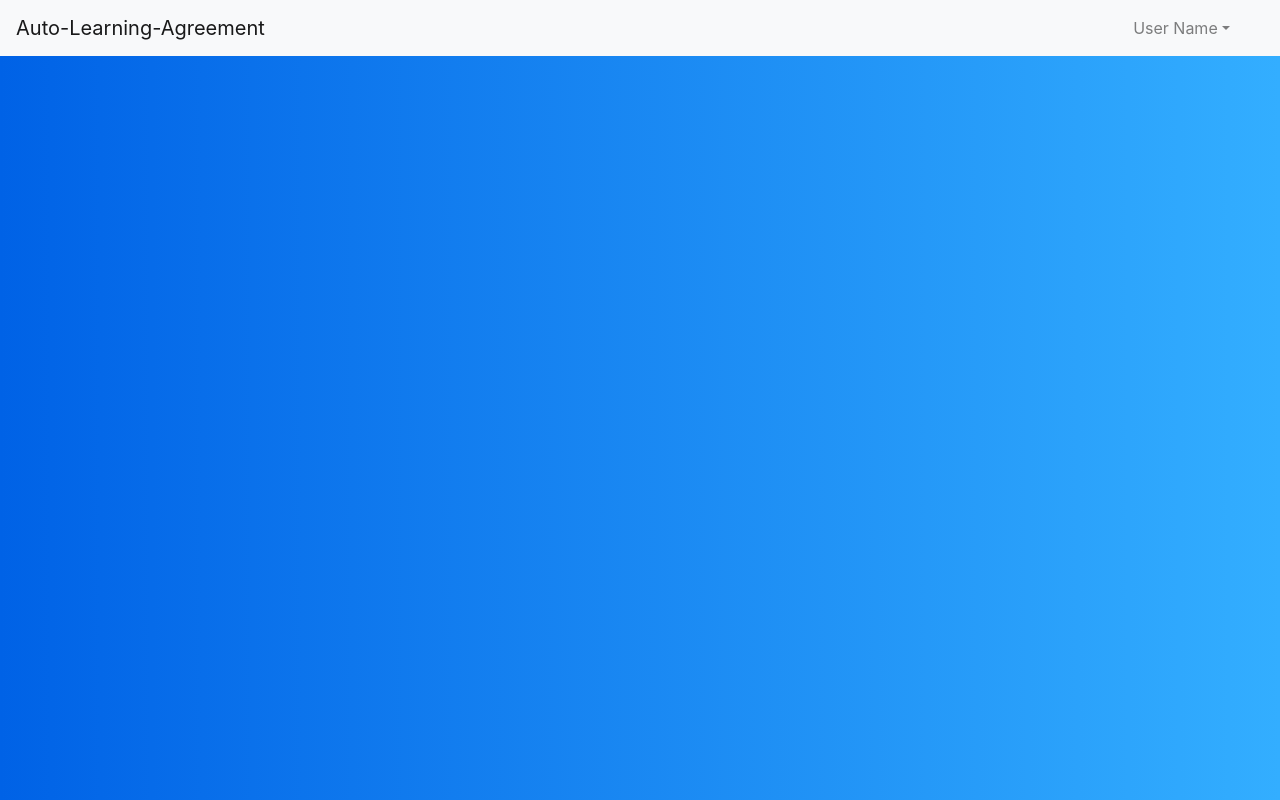
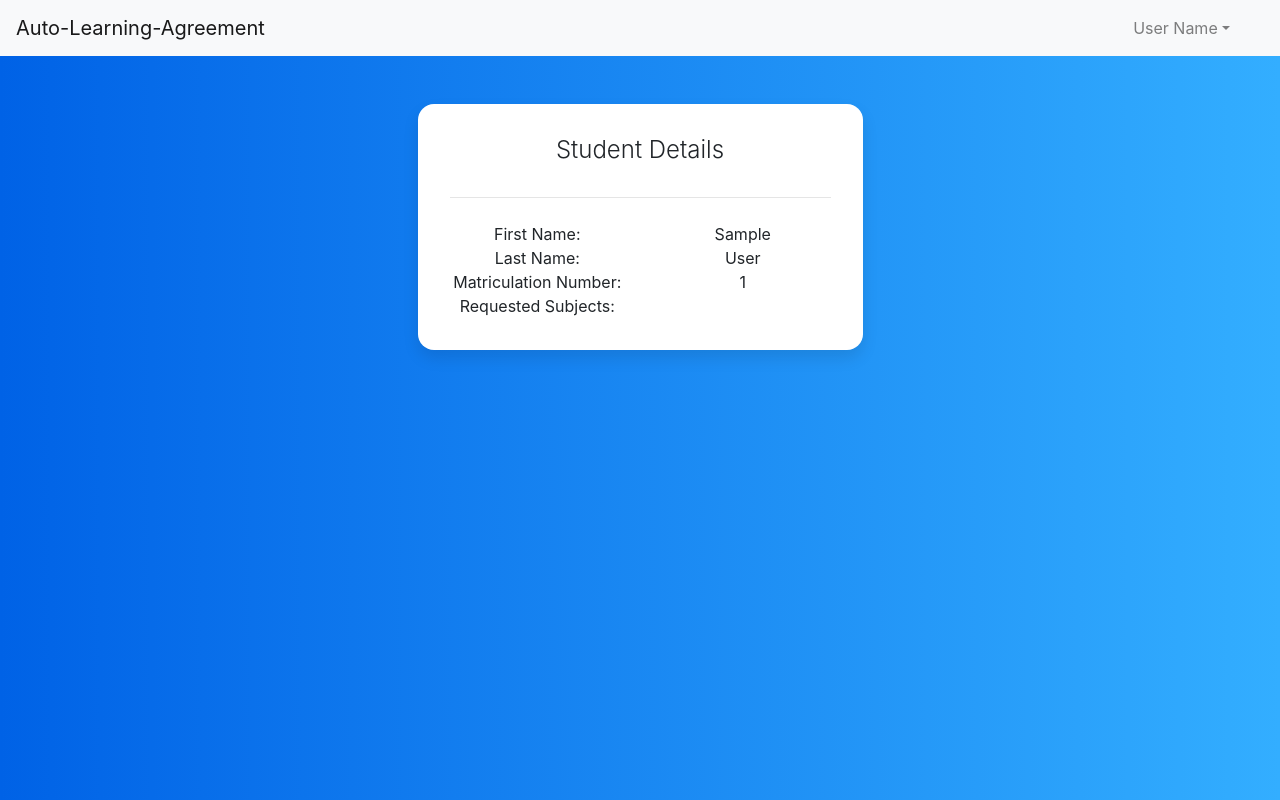
Before and after one commit to hegdemohan/ARP-Project, a React (Create React App) app: page /users in a window 1280 px wide. Built offline with nearby package versions, Linux system fonts and the light colour scheme; sample sign-in values are in the browser's storage.

Commit message:
Added UserComponent

```diff
--- a/package.json
+++ b/package.json
@@ -9,6 +9,7 @@
     "react": "^16.8.6",
     "react-bootstrap-table": "^4.3.1",
     "react-dom": "^16.8.6",
+    "react-history": "^0.18.2",
     "react-router": "^5.0.0",
     "react-router-dom": "^5.0.0",
     "react-scripts": "3.0.0"
--- a/src/components/pendingRequestComponent/PendingRequest.Component.js
+++ b/src/components/pendingRequestComponent/PendingRequest.Component.js
@@ -1,30 +1,79 @@
 import React, { Component } from "react";
 import { BootstrapTable, TableHeaderColumn } from "react-bootstrap-table";
 import "./PendingRequest.Component.css";
-import { Link } from "react-router-dom";
+import { Route, Link } from "react-router-dom";
+import UserComponent from "../userComponent/User.Component";
 
 class PendingRequestComponent extends Component {
+    studentSub = {};
     constructor(props) {
         super(props);
+        this.state = {
+
+        };
+
     }
+
     colFormatter = (cell, row) => {
-    return <Link to="/some/route">{cell}</Link>;
-  };
+        // const href = row.id;
+        // console.log(row);
+        return (
+            // console.log(row);
+            // < Link to={"/users/"} render={(props) => <UserComponent {...props} />}> open</Link >
+            // <Route
+            //     path={"/users" + row.id}
+            // render={(props) => <UserComponent {...props} />}
+            // />
+            <Route render={({ history }) => (
+                <a href="#" style={{ cursor: 'pointer' }}
+                    onClick={(e) => {
+                        // stop default behavior a href
+                        e.preventDefault();
+                        // set state selected product id
+                        // this.setState({ studentSub: row });
+                        this.studentSub = row;
+                        console.log(this.studentSub);
+                        localStorage.setItem("UserDetail", JSON.stringify(row));
+                        // go to the detail product page
+                        history.push("/users/")
+                    }}>
+                    >>>
+                </a>
+
+            )}
+            />
+        )
+    }
     render() {
-    console.log(this.props.data);
+        // var selectRowProp = {
+        //     mode: "checkbox",
+        //     clickToSelect: true,
+        //     selected: this.state.selected  //give a default selected row.
+        // };
+        // const options = {
+        //     onRowClick: function (row, rowIndex, columnIndex, event) {
+        //         this.setState({ redirect: true })
+        //     }
+        // }
+
+        // // redirect only if the state is true
+        // if (this.state.redirect) {
+        //     return (
+        //         <Redirect to="/users/1" />
+        //     )
+        // }
+
+        // console.log(this.props.data);
 
         return (
             <div>
                 <BootstrapTable className="table table-striped" data={this.props.data}>
-          <TableHeaderColumn isKey dataField="id">
-            Matriculation Number
-          </TableHeaderColumn>
-          <TableHeaderColumn dataField="firstName">FirstName</TableHeaderColumn>
-          <TableHeaderColumn dataField="lastName">LastName</TableHeaderColumn>
-          <TableHeaderColumn dataFormat={this.colFormatter} dataField="link">
-            Link
-          </TableHeaderColumn>
+                    <TableHeaderColumn isKey dataField="id" dataAlign="center">Matriculation Number</TableHeaderColumn>
+                    <TableHeaderColumn dataField="firstName" dataAlign="center">FirstName</TableHeaderColumn>
+                    <TableHeaderColumn dataField="lastName" dataAlign="center">LastName</TableHeaderColumn>
+                    <TableHeaderColumn width={'180'} dataField='id' dataFormat={this.colFormatter} dataAlign="center">Link</TableHeaderColumn>
                 </BootstrapTable>
+                {/* <UserComponent data={this.studentSub} /> */}
             </div>
         );
     }
--- a/src/components/requestComponent/Request.Component.js
+++ b/src/components/requestComponent/Request.Component.js
@@ -23,6 +23,7 @@ class RequestComponent extends Component {
         this.setState({
           studentObj: [...this.state.studentObj, ...res.data]
         });
+        // console.log(this.state.studentObj)
       });
   }
 
--- /dev/null
+++ b/src/components/userComponent/User.Component.js
@@ -0,0 +1,45 @@
+import React, { Component } from 'react';
+
+class UserComponent extends Component {
+    // data = {};
+    constructor(props) {
+        super(props)
+        this.state = {
+            data: {}
+        }
+        this.init = this.init.bind(this);
+    }
+    componentDidMount() {
+        this.init();
+    }
+    init() {
+        this.setState({ data: JSON.parse(localStorage.getItem("UserDetail")) });
+        console.log(this.state.data);
+    }
+    render() {
+
+        return (
+            <div className="container">
+                <div className="row">
+                    <div className="col-sm-9 col-md-7 col-lg-5 mx-auto">
+                        <div className="card card-signin my-5">
+                            <div className="card-body">
+                                <h3 className="card-title text-center">Student Details</h3>
+                                <hr className="my-4"></hr>
+                                <div className="row">
+                                    <div className="col-6">First Name:</div><div className="col-6">{this.state.data.firstName}</div>
+                                    <div className="col-6">Last Name:</div><div className="col-6">{this.state.data.lastName}</div>
+                                    <div className="col-6">Matriculation Number:</div><div className="col-6">{this.state.data.id}</div>
+                                    <div className="col-6">Requested Subjects:</div><div className="col-6">{this.state.data.subjects}</div>
+
+                                </div>
+                            </div>
+                        </div>
+                    </div>
+                </div>
+            </div>
+        );
+    }
+}
+
+export default UserComponent;
--- a/src/routes.js
+++ b/src/routes.js
@@ -5,6 +5,7 @@ import DashboardComponent from "./components/dashboardComponent/Dashboard.Compon
 import StudentDetails from "./components/studentDetailsComponent/StudentDetails.Component";
 import RequestComponent from "./components/requestComponent/Request.Component";
 import Registration from "./components/registrationComponent/Registration.Component";
+import UserComponent from "./components/userComponent/User.Component";
 
 class Router extends Component {
   state = {};
@@ -19,6 +20,7 @@ class Router extends Component {
             <Route path="/dashboard/" component={DashboardComponent} />
             <Route path="/Registration/" component={Registration} />
             <Route path="/requests/" component={RequestComponent} />
+            <Route path={"/users/"} component={UserComponent} />
           </Switch>
         </BrowserRouter>
       </div>
```
Also changed, not shown: src/components/studentDetailsComponent/StudentDetails.Component.js (+5 -5 lines), 1 other file (tests, documents, lock files or other folders). Lines whose indentation alone changed are shown as unchanged.
